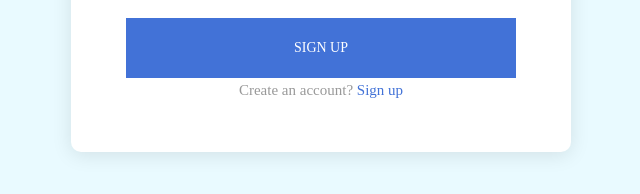
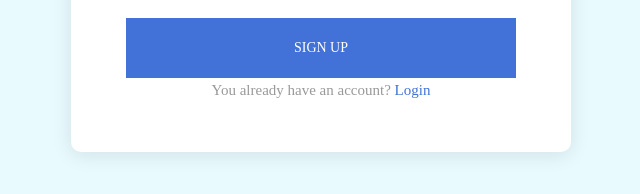
Before and after one commit to sunnychaudhari/MyProductivityTool, a Django app: page /signup/ in a window 1280 px wide. Shown: the part 484-678 px from the top of the page, without its empty margins (319-959 px from the left). Run offline with Django 3.2, Linux system fonts and the light colour scheme; some libraries are stand-ins or nearby versions; some web fonts are replaced.

```diff
--- a/myproductivitytool/tasks/templates/signup.html
+++ b/myproductivitytool/tasks/templates/signup.html
@@ -66,11 +66,11 @@
 
 					<div class="text-center">
 						<span class="txt1">
-							Create an account?
+							You already have an account?
 						</span>
 
-						<a href="/signup/" class="txt2 hov1">
-							Sign up
+						<a href="/login/" class="txt2 hov1">
+							Login
 						</a>
 					</div>
 				</form>
```
